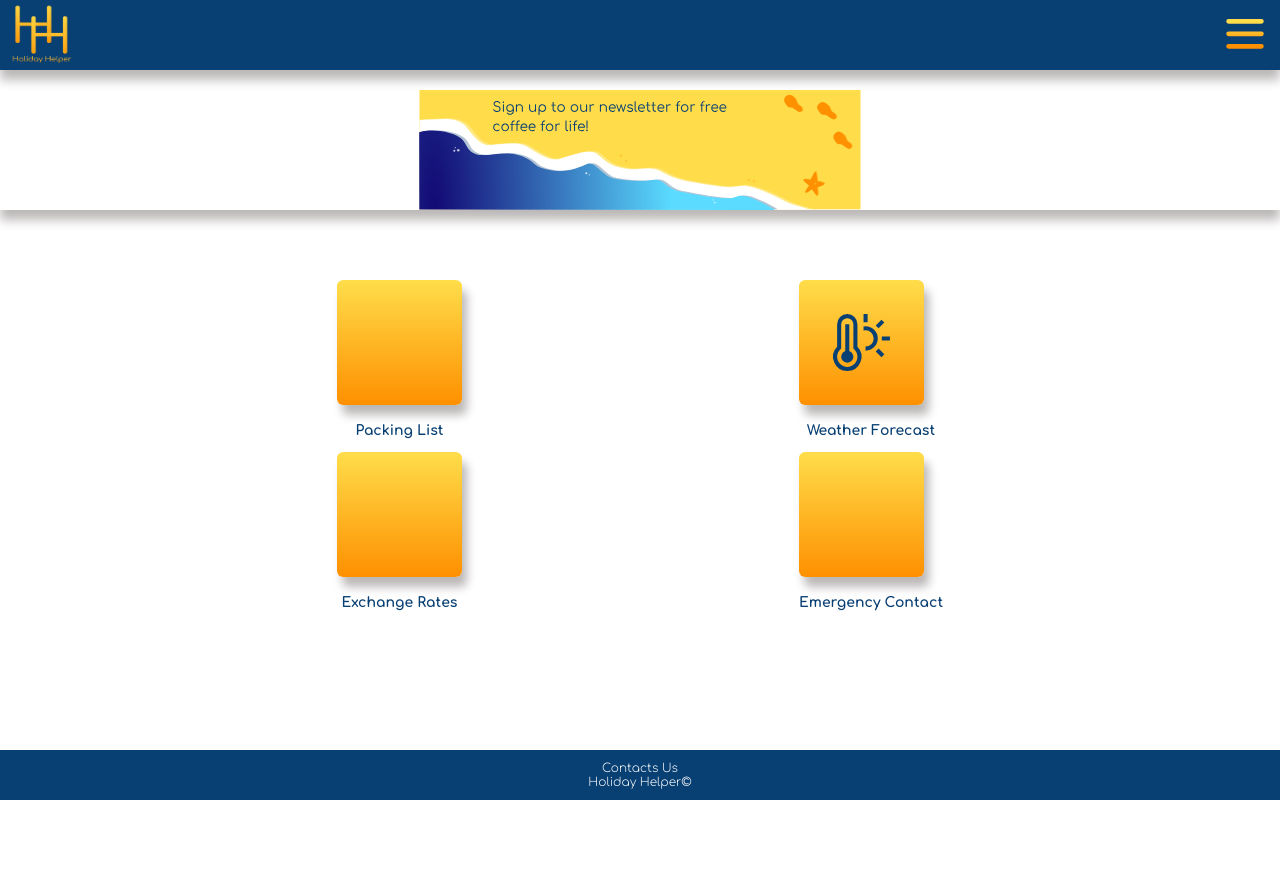
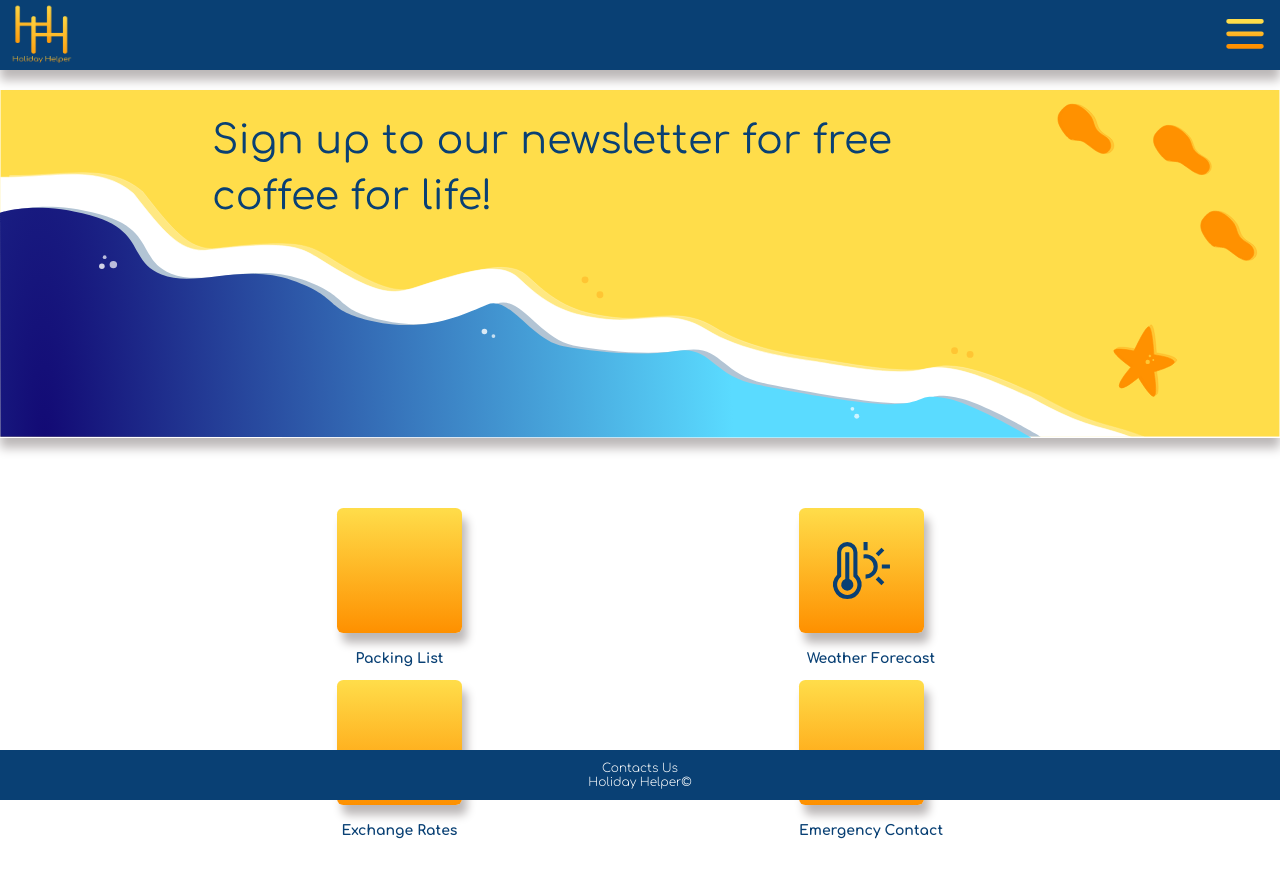
Before and after one commit to lalicia/holiday_helper_frontend, a React (Create React App) app: page / in a window 1280 px wide. Shown: the top 878 px of the page. Before the commit the page ends 800 px from the top, so only its background shows below. Built offline with nearby package versions, Linux system fonts and the light colour scheme; some icons are missing.

Commit message:
removed white from under SVG

```diff
--- a/src/Component/HomeBanner/HomeBanner.css
+++ b/src/Component/HomeBanner/HomeBanner.css
@@ -7,6 +7,6 @@
     display: flex;
     align-items: center;
     width: 100%;
-    height: 120px;
+    height: 100%;
     box-shadow: 0px 10px 10px #bcb8b8;
 }
```
